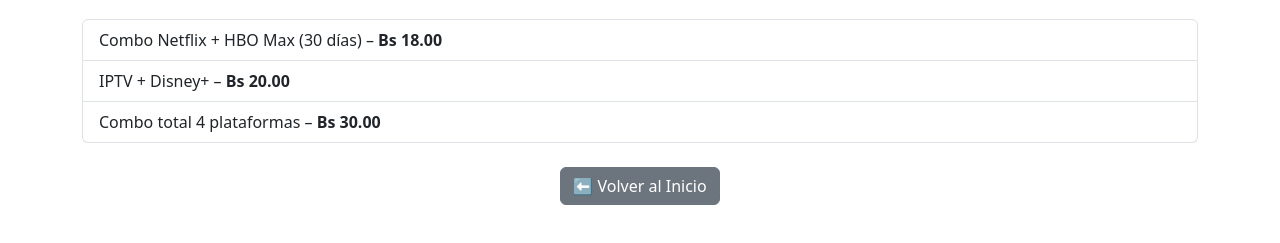
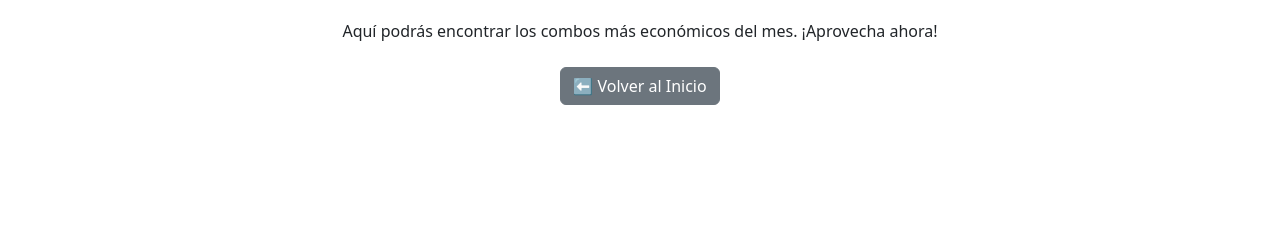
Before and after one commit to TSamo-ui/StreamClub-S-S, a plain HTML site: page ofertas.html in a window 1280 px wide. Shown: the part 101-344 px from the top of the page. Drawn offline with nearby package versions, Linux system fonts and the light colour scheme.

Commit message:
Add files via upload

```diff
--- a/ofertas.html
+++ b/ofertas.html
@@ -3,17 +3,14 @@
 <html lang="es">
 <head>
   <meta charset="UTF-8">
+  <meta name="viewport" content="width=device-width, initial-scale=1.0">
   <title>Ofertas Especiales - StreamClub</title>
   <link rel="stylesheet" href="https://cdn.jsdelivr.net/npm/bootstrap@5.3.0/dist/css/bootstrap.min.css">
 </head>
 <body>
   <div class="container py-5">
     <h1 class="text-center mb-4">🎁 Ofertas Especiales</h1>
-    <ul class="list-group">
-      <li class="list-group-item">Combo Netflix + HBO Max (30 días) – <strong>Bs 18.00</strong></li>
-      <li class="list-group-item">IPTV + Disney+ – <strong>Bs 20.00</strong></li>
-      <li class="list-group-item">Combo total 4 plataformas – <strong>Bs 30.00</strong></li>
-    </ul>
+    <p class="text-center">Aquí podrás encontrar los combos más económicos del mes. ¡Aprovecha ahora!</p>
     <div class="text-center mt-4">
       <a href="index.html" class="btn btn-secondary">⬅ Volver al Inicio</a>
     </div>
```
Also changed, not shown: index.html (+2 -2 lines).
